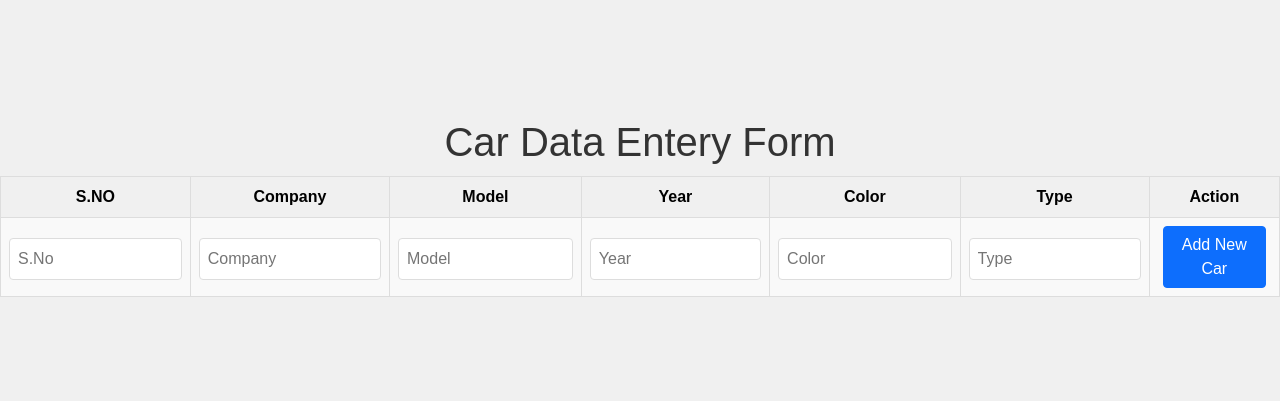
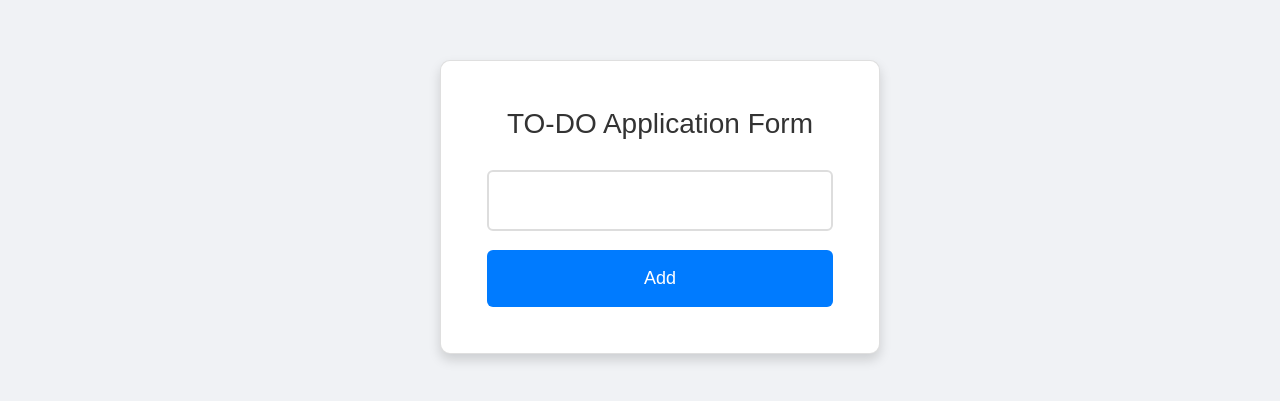
Before and after one commit to vasadisasidhar/Practice, a React (Create React App) app: page / in a window 1280 px wide. Shown: the part 193-594 px from the top of the page. Built offline with nearby package versions, Linux system fonts and the light colour scheme.

Commit message:
First Commit

```diff
--- a/src/App.css
+++ b/src/App.css
@@ -186,3 +186,69 @@ p {
   text-align: center;
   font-family: Arial, Helvetica, sans-serif;
 }
+
+
+/*----------------------------TO_DO_LIST------------------------------------*/
+/* Todolist.css */
+body {
+  background-color: #f0f2f5;
+  font-family: Arial, sans-serif;
+}
+
+.center {
+  display: flex;
+  justify-content: center;
+  align-items: center;
+  height: 100vh;
+  margin: 0;
+}
+
+.card {
+  background: #ffffff;
+  border-radius: 10px;
+  box-shadow: 0 6px 12px rgba(0, 0, 0, 0.15);
+  width: 100%;
+  max-width: 500px;
+  padding: 30px;
+  margin: 20px;
+  text-align: center;
+}
+
+.card-title {
+  margin-bottom: 25px;
+  font-size: 28px;
+  color: #333;
+}
+
+form {
+  display: flex;
+  flex-direction: column;
+  gap: 15px;
+}
+
+input[type="text"] {
+  padding: 15px;
+  border: 2px solid #ddd;
+  border-radius: 6px;
+  font-size: 18px;
+}
+
+input[type="submit"] {
+  padding: 15px;
+  border: none;
+  border-radius: 6px;
+  background-color: #007bff;
+  color: white;
+  font-size: 18px;
+  cursor: pointer;
+}
+
+input[type="submit"]:hover {
+  background-color: #0056b3;
+}
+
+h3 {
+  color: #333;
+  font-size: 20px;
+  margin-top: 20px;
+}
--- a/src/App.jsx
+++ b/src/App.jsx
@@ -31,6 +31,7 @@ import Dataposting from './Components/Methods/Dataposting'
 import Mainpage from './Components/Crudoperations/Mainpage'
 import { carData } from './data1'
 import Sampleevent from './Components/Crudoperations/Sampleevent'
+import Todolist from './Components/Sampleprojects/Todolist/Todolist'
 
 
 
@@ -66,13 +67,9 @@ const App = () => {
       <Tampletlitters/>
       <Fetchmethod/>
       <Dataposting/>
-
-
-      <Sampleevent carData = {carData}/>*/}
-
-
-      <Mainpage/>
-
+      <Sampleevent carData = {carData}/>
+      <Mainpage/>*/}
+      <Todolist/>
 
 
 
--- /dev/null
+++ b/src/Components/Sampleprojects/Todolist/Todolist.jsx
@@ -0,0 +1,36 @@
+import React, { useState } from 'react'
+
+const Todolist = () => {
+
+    const [task,setTask] = useState('')
+    const [todos,setTodos] = useState([])
+
+    const changeHandler =(e)=>{
+        setTask(e.target.value)
+    }
+
+    const submitHandler =(e)=>{
+        e.preventDefault()
+        const newTodo = [...todos,task]
+        setTodos(newTodo)
+        setTask('')
+    }
+
+
+
+  return (
+   <center>
+    <div className="card">
+        <div className="card-body">
+            <h5 className="card-title">TO-DO Application Form</h5>
+            <form onSubmit={submitHandler}>
+                <input type='text' name='task' value={task} onChange={changeHandler}/>
+                <input type='submit' value="Add" name="Add"/>
+            </form>
+        </div>
+    </div>
+   </center>
+  )
+}
+
+export default Todolist
```
